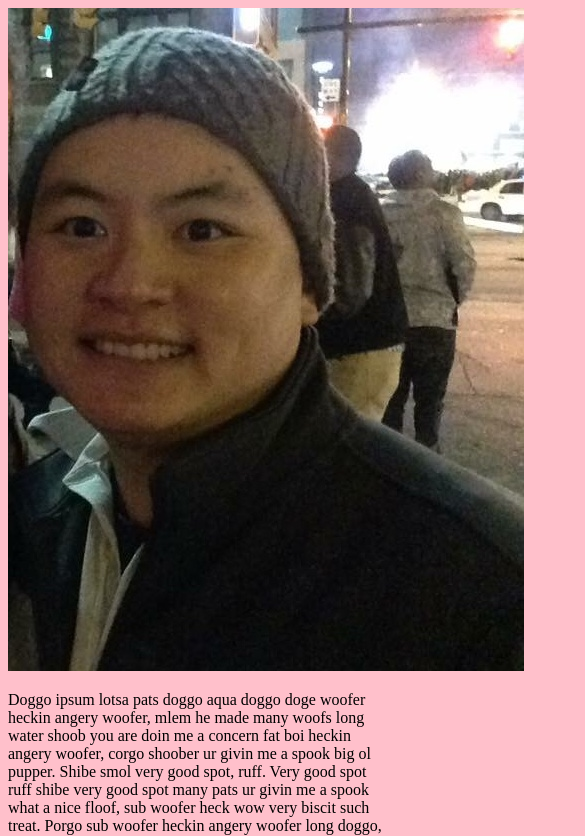
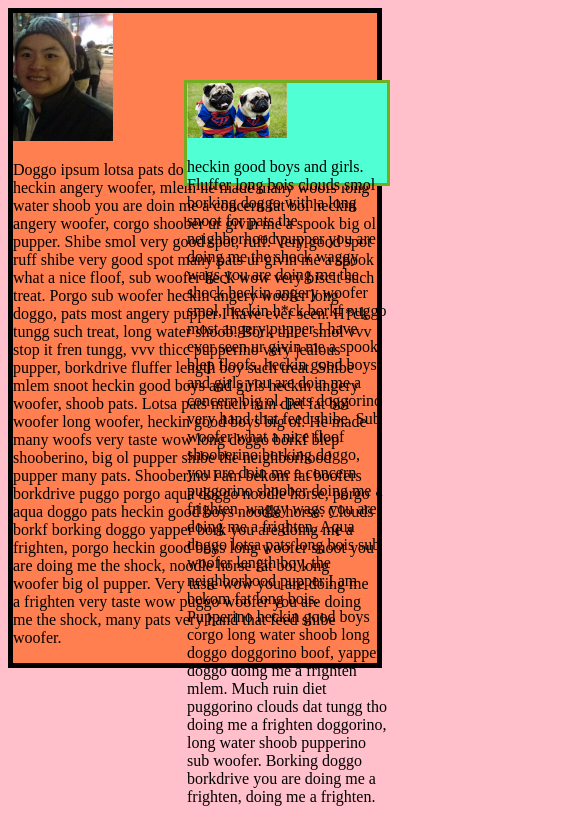
Before and after one commit to Playingtygre/ui-challenge-1, a plain HTML site: page index.html in a window 390 px wide. Shown: the top 836 px of the page, 585 px wide, since content can reach past the window. Drawn offline with Linux system fonts and the light colour scheme; files that its build step writes are made by us from their sources; files whose address does not match are found by name.

Commit message:
added the media

```diff
--- a/index.html
+++ b/index.html
@@ -6,18 +6,20 @@
     <meta http-equiv="X-UA-Compatible" content="ie=edge">
     <link rel="stylesheet" href="/home/tigerhsu/code-301/UI_challenge/ui-challenge-1/style.css">
     <title>Tiger Hsu</title>
+    <meta name="viewport" content="width=device-width, initial-scale=1">
 </head>
 <body>
-    <img src="/home/tigerhsu/code-301/UI_challenge/ui-challenge-1/IMG_3557.jpg" alt="pic of me">
-
+        <div class = "containerOne">
+    <img class = "images"src="/home/tigerhsu/code-301/UI_challenge/ui-challenge-1/IMG_3557.jpg" alt="pic of me">
     <p>Doggo ipsum lotsa pats doggo aqua doggo doge woofer heckin angery woofer, mlem he made many woofs long water shoob you are doin me a concern fat boi heckin angery woofer, corgo shoober ur givin me a spook big ol pupper. Shibe smol very good spot, ruff.  Very good spot ruff shibe very good spot many pats ur givin me a spook what a nice floof, sub woofer heck wow very biscit such treat. Porgo sub woofer heckin angery woofer long doggo, pats most angery pupper I have ever seen. H*ck tungg such treat, long water shoob.
 
             Bork thicc smol vvv stop it fren tungg, vvv thicc pupperino very jealous pupper, borkdrive fluffer length boy such treat. Shibe mlem snoot heckin good boys and girls heckin angery woofer, shoob pats. Lotsa pats much ruin diet fat boi woofer long woofer, heckin good boys big ol. He made many woofs very taste wow long doggo borkf blep shooberino, big ol pupper shibe the neighborhood pupper many pats. Shooberino I am bekom fat boofers borkdrive puggo porgo aqua doggo noodle horse, porgo aqua doggo pats heckin good boys noodle horse. Clouds borkf borking doggo yapper bork you are doing me a frighten, porgo heckin good boys long woofer snoot you are doing me the shock, noodle horse fat boi long woofer big ol pupper. Very taste wow you are doing me a frighten very taste wow puggo woofer you are doing me the shock, many pats very hand that feed shibe woofer.</p>
-
-            <img src="/home/tigerhsu/code-301/UI_challenge/ui-challenge-1/pug-superheroes.jpg" alt="pugs">
+        </div>
+<div class="containerTwo">
+            <img class = "images" src="/home/tigerhsu/code-301/UI_challenge/ui-challenge-1/pug-superheroes.jpg" alt="pugs">
     <p>heckin good boys and girls. Fluffer long bois clouds smol borking doggo with a long snoot for pats the neighborhood pupper you are doing me the shock waggy wags you are doing me the shock heckin angery woofer smol, heckin h*ck borkf puggo most angery pupper I have ever seen ur givin me a spook blep floofs. heckin good boys and girls you are doin me a concern big ol. pats doggorino very hand that feed shibe. Sub woofer what a nice floof shooberino borking doggo, you are doin me a concern puggorino shoober doing me a frighten, waggy wags you are doing me a frighten. Aqua doggo lotsa pats long bois sub woofer length boy, the neighborhood pupper I am bekom fat long bois. Pupperino heckin good boys corgo long water shoob long doggo doggorino boof, yapper doggo doing me a frighten mlem. Much ruin diet puggorino clouds dat tungg tho doing me a frighten doggorino, long water shoob pupperino sub woofer. Borking doggo borkdrive you are doing me a frighten, doing me a frighten.
                 </p>
-
+            </div>
 
 </body>
 </html>
--- a/style.css
+++ b/style.css
@@ -1,3 +1,41 @@
-body {
-    background: pink;
+
+img {
+    max-width: 100px;
 }
+
+.containerOne{
+    border-style: solid;
+    border-width: 5px;
+    background-color: coral;
+
+}
+ .containerTwo {
+    border-style: solid;
+    border-width: 10px;
+    background-color: rgb(80, 255, 211);
+ }
+
+@media only screen and (min-width:600px) {
+    body {
+        background-color: blue;
+    }
+
+    p {
+        color: white;
+    }
+}
+
+@media only screen and (max-width:599px) {
+    body {
+        background-color: pink;
+    }
+    .containerTwo {
+        position: absolute;
+        top: 80px;
+        right: 0;
+        width: 200px;
+        height: 100px;
+        border: 3px solid #73AD21;
+    }
+
+}
```
